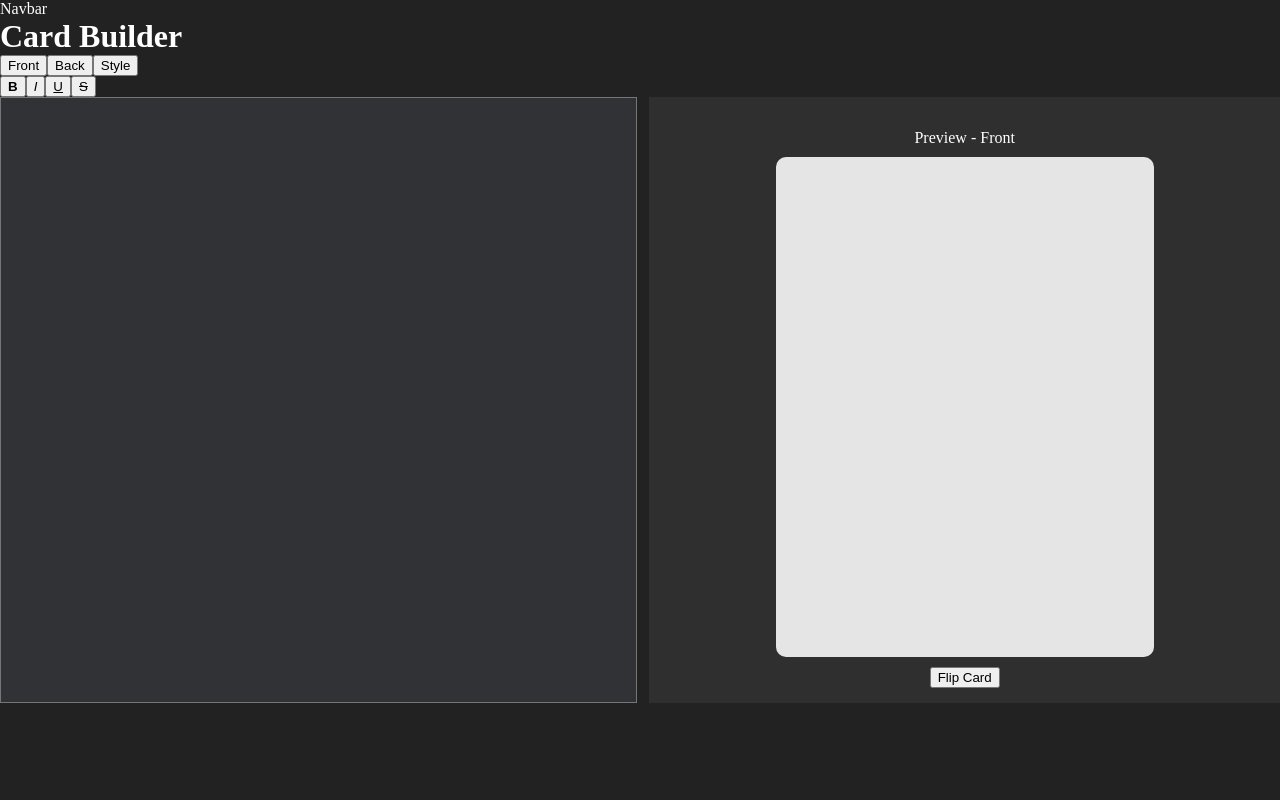
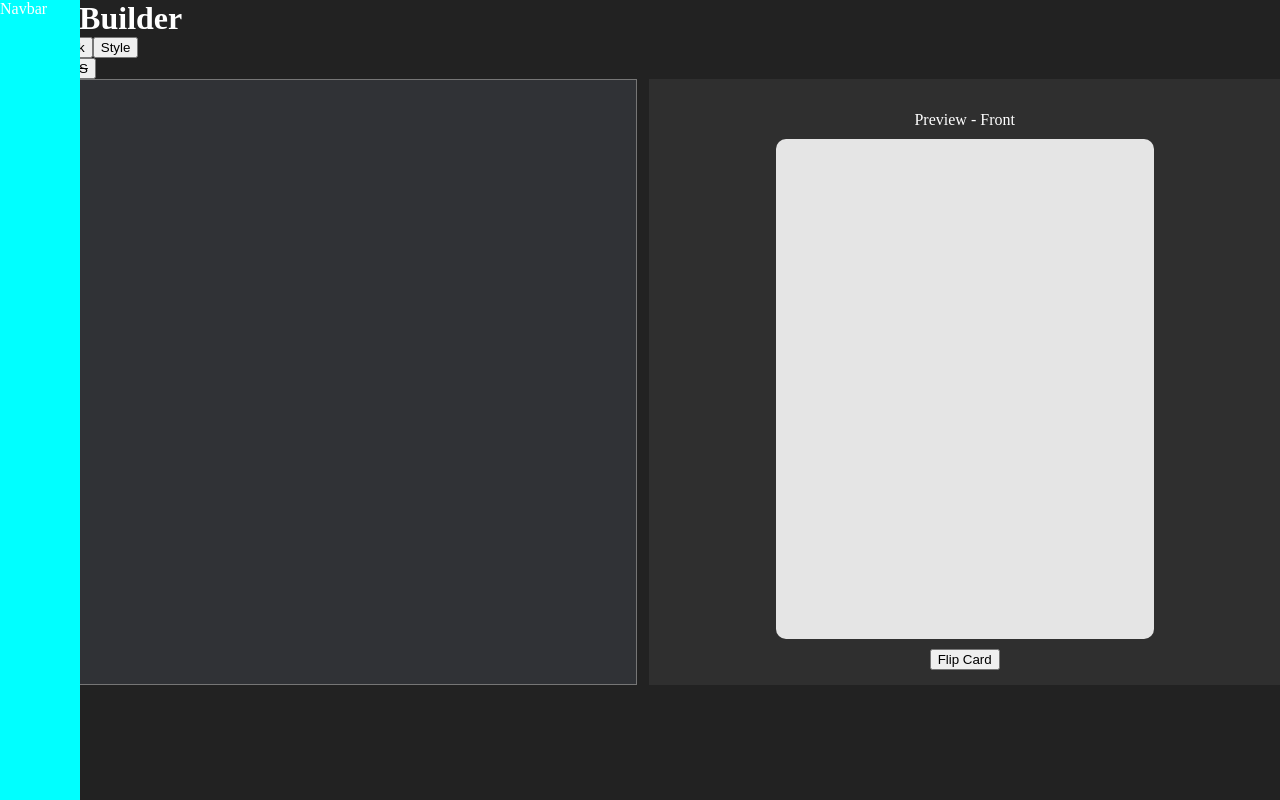
Before and after one commit to 18barbers2/gostudycards, a React (Vite) app in the folder frontend/: page / in a window 1280 px wide. Built offline with nearby package versions, Linux system fonts and the light colour scheme.

Commit message:
feature: replaced the div with nav, and linked styling sheet

```diff
--- a/frontend/src/components/NavBar.tsx
+++ b/frontend/src/components/NavBar.tsx
@@ -1,7 +1,9 @@
+import '../css/NavBar.css';
+
 export default function NavBar() {
     return (
-        <div>
+        <nav className='navbar'>
             Navbar
-        </div>
+        </nav>
     );
 }
--- /dev/null
+++ b/frontend/src/css/NavBar.css
@@ -0,0 +1,9 @@
+.navbar {
+    position: fixed;
+    left: 0;
+    top: 0;
+    height: 100vh;
+    width: 80px;
+    background-color: aqua;
+    z-index: 100;
+}
```
